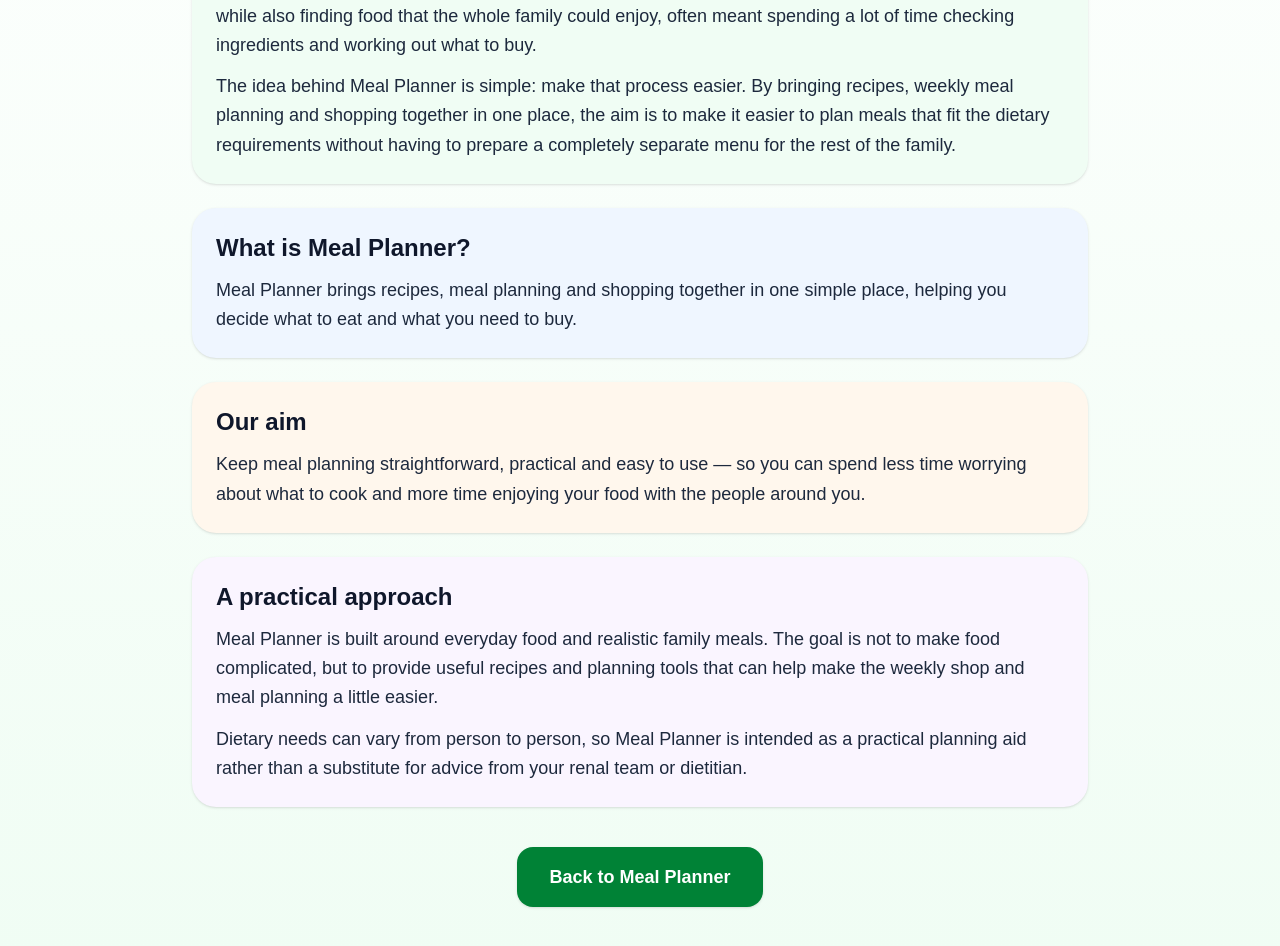
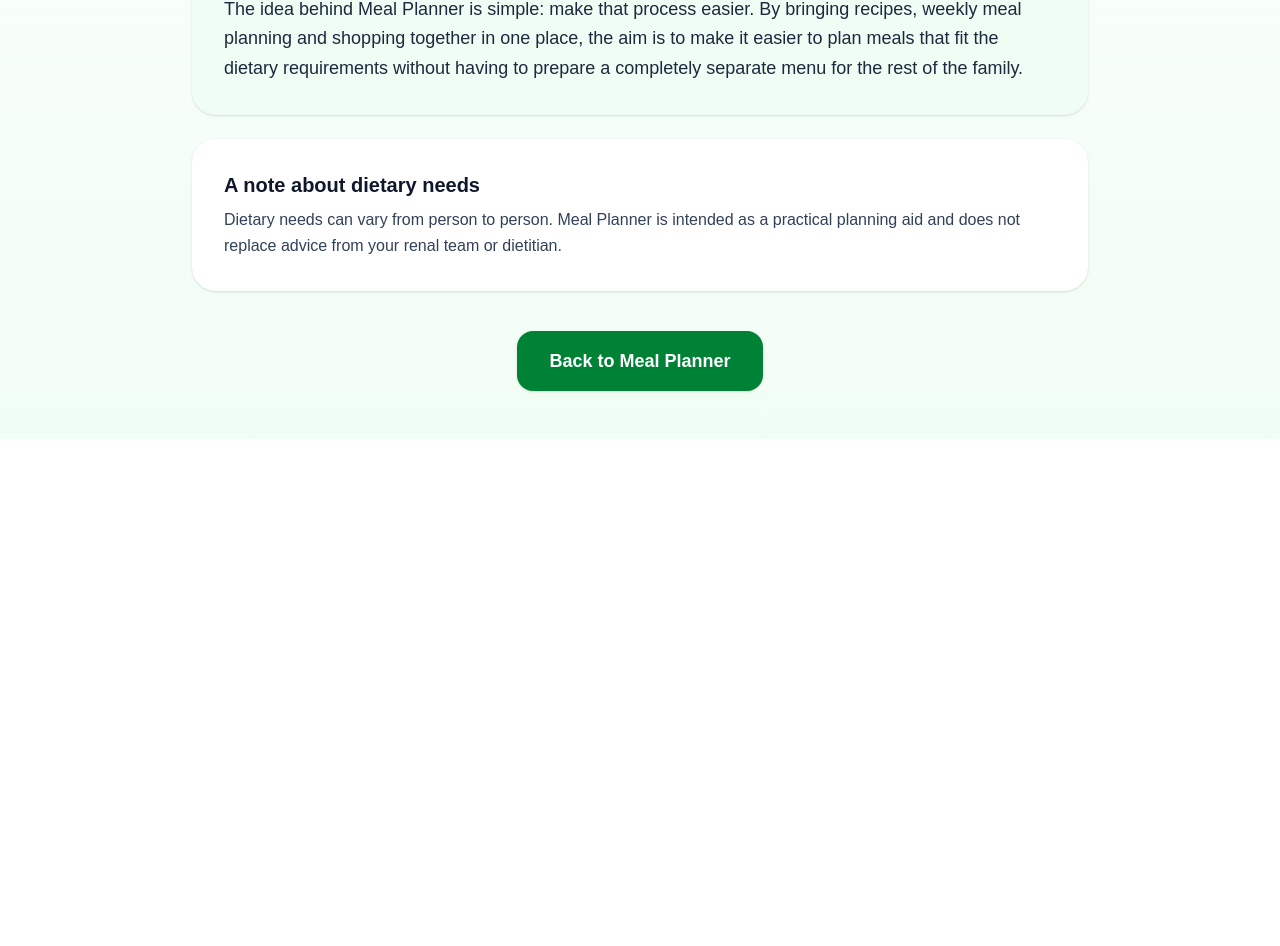
Before and after one commit to rj-jonesatlivedotcom/meal-planner, a Next.js app: page /about in a window 1280 px wide. Shown: the part 406-1352 px from the top of the page. After the commit the page ends 845 px from the top, so only its background shows below. Built offline with nearby package versions, Linux system fonts and the light colour scheme.

Commit message:
fixed about page

```diff
--- a/app/about/page.tsx
+++ b/app/about/page.tsx
@@ -7,6 +7,7 @@ export default function About() {
       <section className="bg-gradient-to-b from-white to-green-50 px-5 py-12 sm:px-8">
         <div className="mx-auto max-w-4xl">
 
+          {/* BACK LINK */}
           <Link
             href="/"
             className="text-lg font-semibold text-green-700"
@@ -14,22 +15,20 @@ export default function About() {
             ← Back to Meal Planner
           </Link>
 
+
+          {/* PAGE TITLE */}
           <div className="mt-8 text-center">
 
             <h1 className="text-5xl font-extrabold tracking-tight">
               About Meal Planner
             </h1>
 
-            <p className="mx-auto mt-5 max-w-2xl text-xl leading-relaxed text-slate-700">
-              Meal Planner is designed to make planning and preparing
-              kidney-friendly meals simpler, more practical and less stressful.
-            </p>
-
           </div>
 
-          <div className="mt-10 space-y-6">
 
-            <section className="rounded-3xl bg-green-50 p-6 shadow-sm">
+          {/* WHY IT WAS CREATED */}
+          <section className="mt-10 rounded-3xl bg-green-50 p-6 shadow-sm sm:p-8">
+
             <h2 className="text-2xl font-bold">
               Why Meal Planner was created
             </h2>
@@ -50,60 +49,36 @@ export default function About() {
               meals that fit the dietary requirements without having to
               prepare a completely separate menu for the rest of the family.
             </p>
+
           </section>
 
-            <section className="rounded-3xl bg-blue-50 p-6 shadow-sm">
-              <h2 className="text-2xl font-bold">
-                What is Meal Planner?
+
+          {/* DIETARY NOTE */}
+          <section className="mt-6 rounded-3xl bg-white p-6 shadow-sm sm:p-8">
+
+            <h2 className="text-xl font-bold">
+              A note about dietary needs
             </h2>
 
-              <p className="mt-3 text-lg leading-relaxed text-slate-800">
-                Meal Planner brings recipes, meal planning and shopping
-                together in one simple place, helping you decide what to
-                eat and what you need to buy.
+            <p className="mt-2 text-base leading-relaxed text-slate-700">
+              Dietary needs can vary from person to person. Meal Planner is
+              intended as a practical planning aid and does not replace
+              advice from your renal team or dietitian.
             </p>
+
           </section>
 
-            <section className="rounded-3xl bg-orange-50 p-6 shadow-sm">
-              <h2 className="text-2xl font-bold">
-                Our aim
-              </h2>
 
-              <p className="mt-3 text-lg leading-relaxed text-slate-800">
-                Keep meal planning straightforward, practical and easy to
-                use — so you can spend less time worrying about what to cook
-                and more time enjoying your food with the people around you.
-              </p>
-            </section>
+          {/* BACK BUTTON */}
+          <div className="mt-10 text-center">
 
-            <section className="rounded-3xl bg-purple-50 p-6 shadow-sm">
-              <h2 className="text-2xl font-bold">
-                A practical approach
-              </h2>
-
-              <p className="mt-3 text-lg leading-relaxed text-slate-800">
-                Meal Planner is built around everyday food and realistic
-                family meals. The goal is not to make food complicated, but
-                to provide useful recipes and planning tools that can help
-                make the weekly shop and meal planning a little easier.
-              </p>
-
-              <p className="mt-3 text-lg leading-relaxed text-slate-800">
-                Dietary needs can vary from person to person, so Meal Planner
-                is intended as a practical planning aid rather than a
-                substitute for advice from your renal team or dietitian.
-              </p>
-            </section>
-
-          </div>
-
-          <div className="mt-10 text-center">
             <Link
               href="/"
-              className="inline-block rounded-2xl bg-green-700 px-8 py-4 text-lg font-bold text-white shadow-sm"
+              className="inline-block rounded-2xl bg-green-700 px-8 py-4 text-lg font-bold text-white shadow-sm transition hover:bg-green-800"
             >
               Back to Meal Planner
             </Link>
+
           </div>
 
         </div>
--- a/app/page.tsx
+++ b/app/page.tsx
@@ -7,7 +7,7 @@ export default function Home() {
 
       {/* HERO */}
       <section
-        className="relative min-h-[305px] overflow-hidden bg-cover bg-center pb-0 md:min-h-[430px]"
+        className="relative min-h-[305px] overflow-hidden bg-cover bg-center pb-0 md:min-h-[300px]"
         style={{
           backgroundImage: "url('/images/background.png')",
         }}
@@ -17,7 +17,7 @@ export default function Home() {
         <div className="absolute inset-0 bg-white/35" />
 
         {/* HERO CONTENT */}
-        <div className="relative z-10 mx-auto min-h-[305px] max-w-6xl px-5 pb-2 pt-10 sm:px-8 sm:pt-12 md:min-h-[430px] md:pb-10 md:pt-16">
+        <div className="relative z-10 mx-auto min-h-[305px] max-w-6xl px-5 pb-2 pt-10 sm:px-8 sm:pt-12 md:min-h-[300px] md:pb-8 md:pt-10">
 
           {/* HERO TEXT */}
           <div className="relative z-20 w-[68%] md:w-1/2">
@@ -51,25 +51,25 @@ export default function Home() {
       {/* MAIN NAVIGATION */}
       <section className="px-5 py-4 sm:px-8 sm:py-6">
 
-        <div className="mx-auto max-w-5xl space-y-3 sm:space-y-4">
+        <div className="mx-auto grid max-w-6xl gap-4 md:grid-cols-3">
 
           {/* WEEKLY PLANNER */}
           <Link
             href="/planner"
-            className="group flex min-h-[130px] items-center gap-5 rounded-3xl bg-blue-50 px-5 py-4 shadow-sm transition hover:-translate-y-0.5 hover:shadow-md sm:px-8 sm:py-6"
+            className="group flex min-h-[150px] items-center gap-4 rounded-3xl bg-blue-50 px-5 py-5 shadow-sm transition hover:-translate-y-0.5 hover:shadow-md md:min-h-[180px] md:flex-col md:items-start md:justify-center md:px-6"
           >
 
-            <div className="flex h-24 w-24 shrink-0 items-center justify-center rounded-full bg-blue-200 text-5xl">
+            <div className="flex h-20 w-20 shrink-0 items-center justify-center rounded-full bg-blue-200 text-4xl md:h-20 md:w-20">
               📅
             </div>
 
-            <div className="min-w-0 flex-1">
+            <div className="min-w-0 flex-1 md:flex-none">
 
-              <h2 className="text-3xl font-bold text-slate-900">
+              <h2 className="text-2xl font-bold text-slate-900 md:text-3xl">
                 Weekly Planner
               </h2>
 
-              <p className="mt-1 text-lg leading-snug text-slate-800">
+              <p className="mt-1 text-base leading-snug text-slate-800 md:text-lg">
                 Plan your breakfasts, lunches and dinners for the week ahead.
               </p>
 
@@ -81,20 +81,20 @@ export default function Home() {
           {/* RECIPES */}
           <Link
             href="/recipes"
-            className="group flex min-h-[130px] items-center gap-5 rounded-3xl bg-green-50 px-5 py-4 shadow-sm transition hover:-translate-y-0.5 hover:shadow-md sm:px-8 sm:py-6"
+            className="group flex min-h-[150px] items-center gap-4 rounded-3xl bg-green-50 px-5 py-5 shadow-sm transition hover:-translate-y-0.5 hover:shadow-md md:min-h-[180px] md:flex-col md:items-start md:justify-center md:px-6"
           >
 
-            <div className="flex h-24 w-24 shrink-0 items-center justify-center rounded-full bg-green-200 text-5xl">
+            <div className="flex h-20 w-20 shrink-0 items-center justify-center rounded-full bg-green-200 text-4xl md:h-20 md:w-20">
               📖
             </div>
 
-            <div className="min-w-0 flex-1">
+            <div className="min-w-0 flex-1 md:flex-none">
 
-              <h2 className="text-3xl font-bold text-slate-900">
+              <h2 className="text-2xl font-bold text-slate-900 md:text-3xl">
                 Recipes
               </h2>
 
-              <p className="mt-1 text-lg leading-snug text-slate-800">
+              <p className="mt-1 text-base leading-snug text-slate-800 md:text-lg">
                 Browse delicious kidney-friendly recipes with nutrition info,
                 cooking times and more.
               </p>
@@ -107,20 +107,20 @@ export default function Home() {
           {/* SHOPPING LIST */}
           <Link
             href="/shopping"
-            className="group flex min-h-[130px] items-center gap-5 rounded-3xl bg-orange-50 px-5 py-4 shadow-sm transition hover:-translate-y-0.5 hover:shadow-md sm:px-8 sm:py-6"
+            className="group flex min-h-[150px] items-center gap-4 rounded-3xl bg-orange-50 px-5 py-5 shadow-sm transition hover:-translate-y-0.5 hover:shadow-md md:min-h-[180px] md:flex-col md:items-start md:justify-center md:px-6"
           >
 
-            <div className="flex h-24 w-24 shrink-0 items-center justify-center rounded-full bg-orange-200 text-5xl">
+            <div className="flex h-20 w-20 shrink-0 items-center justify-center rounded-full bg-orange-200 text-4xl md:h-20 md:w-20">
               🛒
             </div>
 
-            <div className="min-w-0 flex-1">
+            <div className="min-w-0 flex-1 md:flex-none">
 
-              <h2 className="text-3xl font-bold text-slate-900">
+              <h2 className="text-2xl font-bold text-slate-900 md:text-3xl">
                 Shopping List
               </h2>
 
-              <p className="mt-1 text-lg leading-snug text-slate-800">
+              <p className="mt-1 text-base leading-snug text-slate-800 md:text-lg">
                 Your ingredients, combined and ready to go. No duplicates!
               </p>
 
@@ -136,7 +136,7 @@ export default function Home() {
       {/* BOTTOM INFORMATION */}
       <section className="px-5 pb-8 sm:px-8">
 
-        <div className="mx-auto flex max-w-5xl items-center gap-5 rounded-3xl bg-green-50 px-6 py-6 shadow-sm sm:px-8">
+        <div className="mx-auto flex max-w-6xl items-center gap-5 rounded-3xl bg-green-50 px-6 py-6 shadow-sm sm:px-8">
 
           <div className="hidden h-20 w-20 shrink-0 items-center justify-center rounded-full border-4 border-green-700 text-4xl text-green-700 sm:flex">
             ✓
--- a/app/shopping/page.tsx
+++ b/app/shopping/page.tsx
@@ -129,7 +129,14 @@ const ingredientCategories: Record<string, string> = {
   sweetcorn: "🥫 Cupboard",
   passata: "🥫 Cupboard",
   stock: "🥫 Cupboard",
+  "chicken stock": "🥫 Cupboard",
+  "beef stock": "🥫 Cupboard",
+  "fish stock": "🥫 Cupboard",
+  "vegetable stock": "🥫 Cupboard",
   gravy: "🥫 Cupboard",
+  "chicken gravy": "🥫 Cupboard",
+  "beef gravy": "🥫 Cupboard",
+  "onion gravy": "🥫 Cupboard",
   mayonnaise: "🥫 Cupboard",
   mustard: "🥫 Cupboard",
   worcestershire: "🥫 Cupboard",
@@ -167,6 +174,10 @@ const ingredientCategories: Record<string, string> = {
   "mixed herbs": "🧂 Herbs & Spices",
   "curry powder": "🧂 Herbs & Spices",
   "chilli flakes": "🧂 Herbs & Spices",
+  "mild chilli seasoning": "🧂 Herbs & Spices",
+  "mild chili seasoning": "🧂 Herbs & Spices",
+  "chilli seasoning": "🧂 Herbs & Spices",
+  "chili seasoning": "🧂 Herbs & Spices",
   ginger: "🧂 Herbs & Spices",
   cinnamon: "🧂 Herbs & Spices",
   "ground cinnamon": "🧂 Herbs & Spices",
```
Lines whose indentation alone changed are shown as unchanged.
